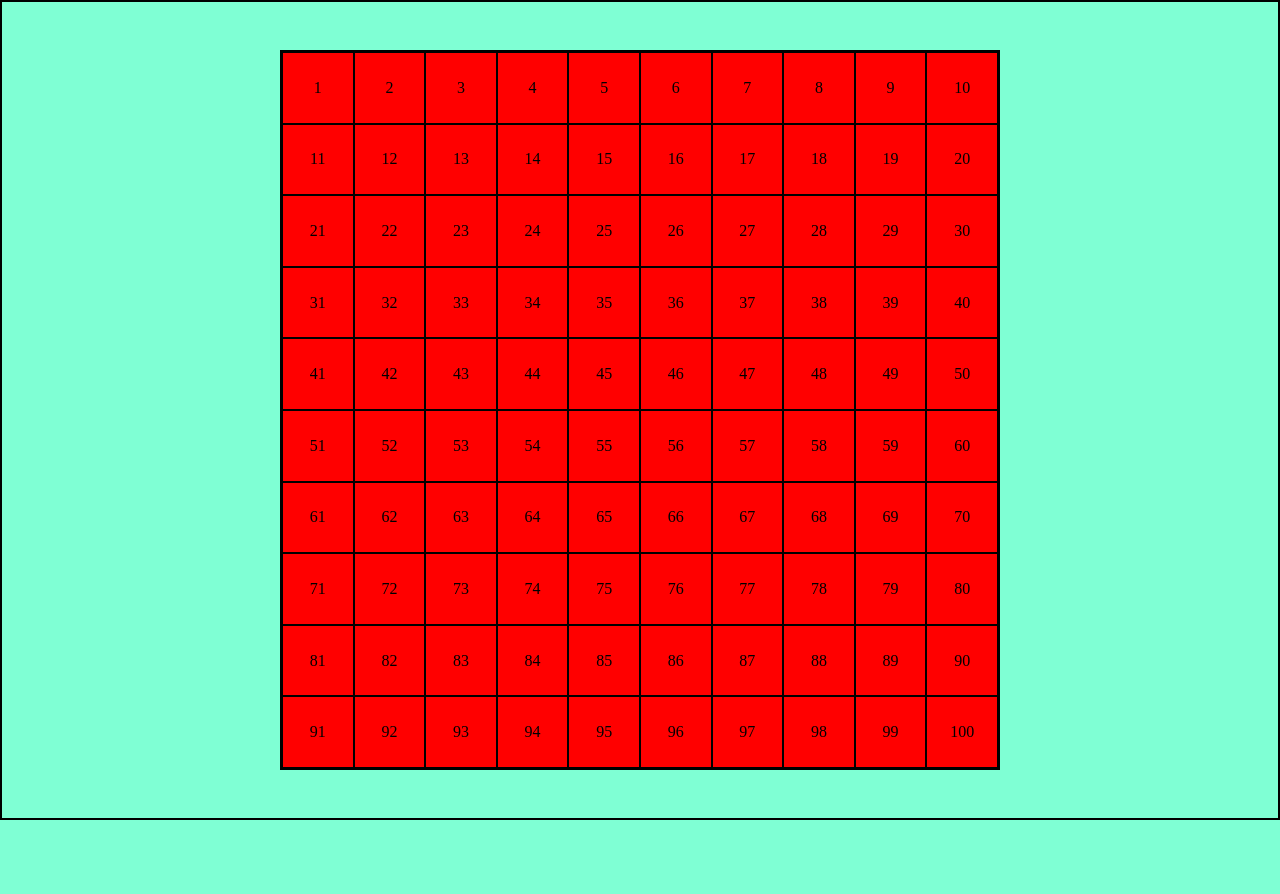
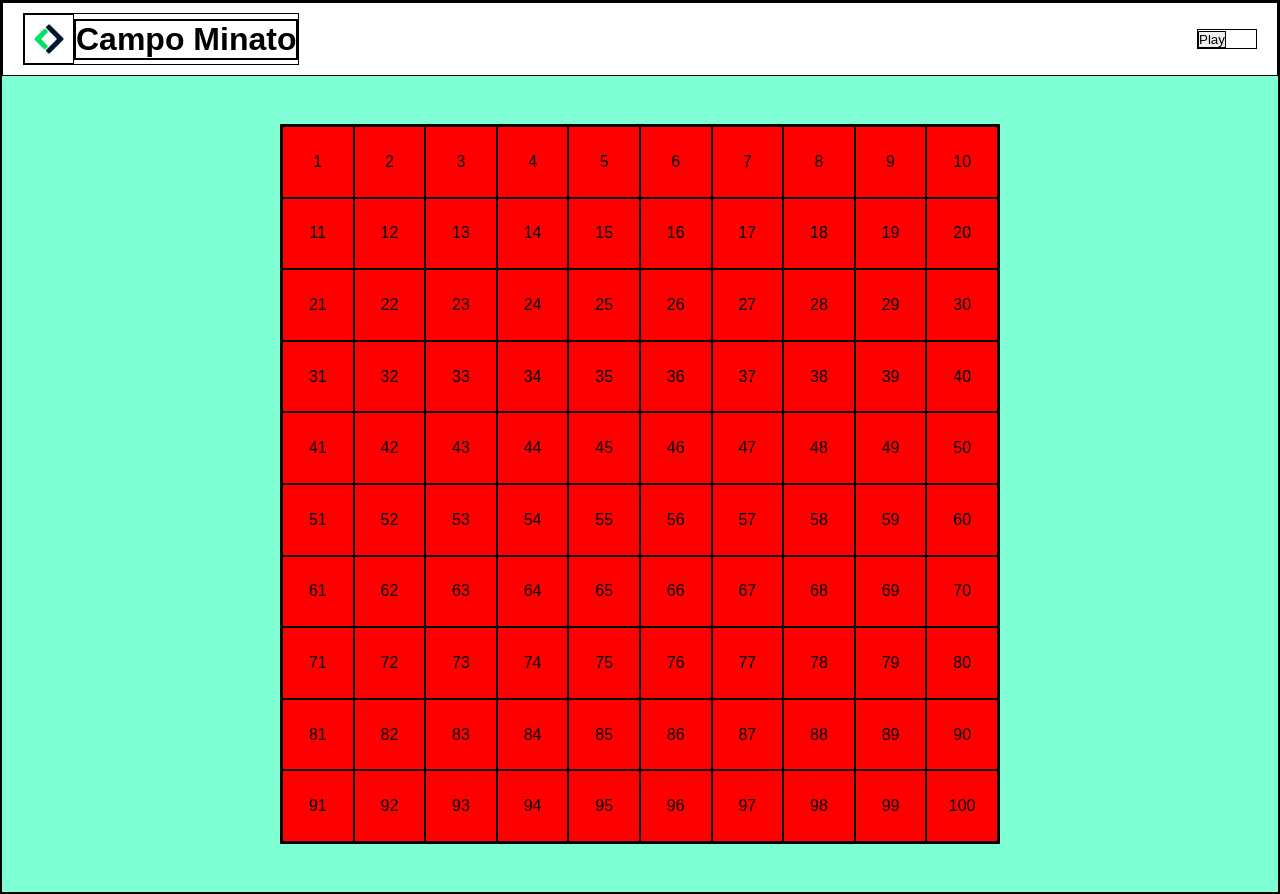
Before and after one commit to info-mic-info/js-campominato-grid, a plain HTML site: page index.html in a window 1280 px wide. Before the commit the page ends 820 px from the top, so only its background shows below. Drawn offline with Linux system fonts and the light colour scheme.

Commit message:
add Header

```diff
--- a/css/style.css
+++ b/css/style.css
@@ -2,11 +2,36 @@
     padding: 0;
     margin: 0;
     box-sizing: border-box;
+    font-family: Arial, Helvetica, sans-serif;
     border: solid 1px black;
 }
 
 body{
     background-color: aquamarine ;
+}
+
+header{
+    display: flex;
+    justify-content: space-between;
+    padding: 10px 20px;
+    background-color: white;
+}
+
+.title{
+    display: flex;
+}
+
+.title img{
+    width: 50px;
+}
+
+.titolo{
+    margin: auto 0;
+}
+
+.button {
+    width: 60px;
+    margin: auto 0;
 }
 
 .container {
--- a/index.html
+++ b/index.html
@@ -8,6 +8,25 @@
     <link rel="stylesheet" href="./css/style.css">
 </head>
 <body>
+
+    <header>
+
+<div class="title">
+    <img src="./mobile-logo.png" alt="">
+    <div class="titolo">
+        <h1>Campo Minato</h1>
+    </div>
+</div>
+
+
+        <div class="button">
+            <input type="button"value="Play">
+        </div>
+
+
+    </header>
+
+
     <div class="container">
         <div id= "grid" class="grid">
 
```
Also changed, not shown: mobile-logo.png (added).
